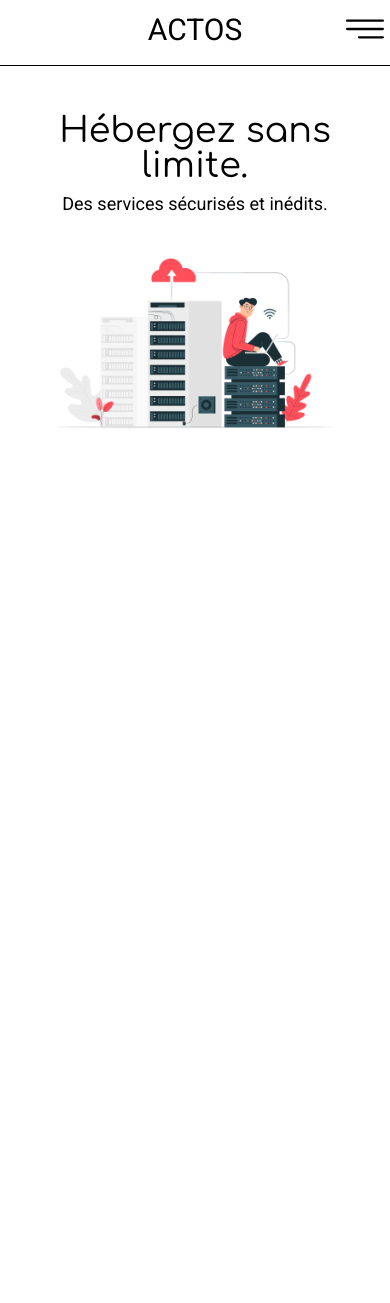
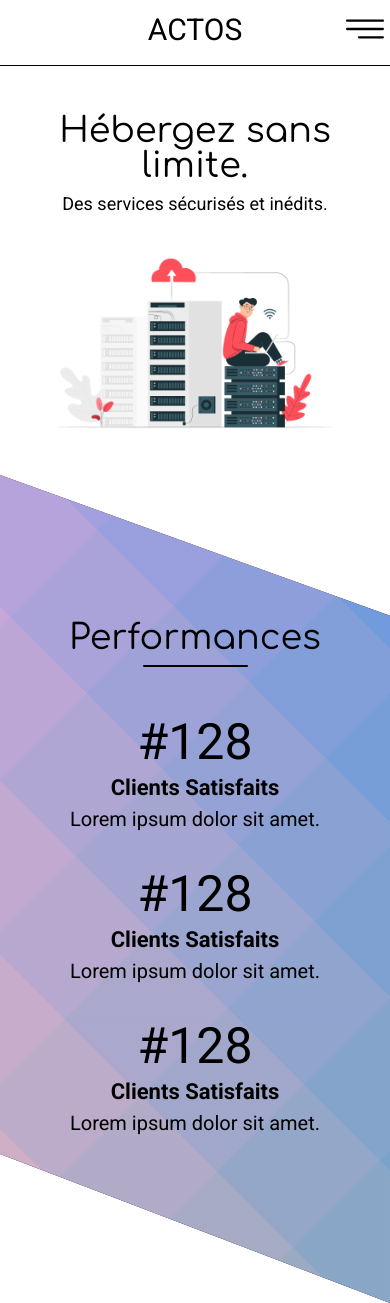
Before and after one commit to ceddevstudent89/Site-Actos, a website: page index.html in a window 390 px wide. Before the commit the page ends 875 px from the top, so only its background shows below. Drawn offline with Linux system fonts and the light colour scheme.

Commit message:
Ajout section performances

```diff
--- a/index.html
+++ b/index.html
@@ -33,6 +33,7 @@
 
     <!-- Container global -->
     <div class="container-global">
+      <!-- Accueil -->
       <div class="accueil">
         <h1 class="titre-global">Hébergez sans limite.</h1>
         <p class="sous-titre">Des services sécurisés et inédits.</p>
@@ -40,6 +41,29 @@
       </div>
     </div>
 
+    <!-- Section performances  -->
+    <div class="container-performances">
+      <h1 class="titre-global">Performances</h1>
+      <hr class="separation" />
+      <div class="container-boxs">
+        <div class="box box-1">
+          <p class="monmbre-clients">#128</p>
+          <p class="type-de-clients">Clients Satisfaits</p>
+          <div class="info-clients">Lorem ipsum dolor sit amet.</div>
+        </div>
+        <div class="box box-2">
+          <p class="monmbre-clients">#128</p>
+          <p class="type-de-clients">Clients Satisfaits</p>
+          <div class="info-clients">Lorem ipsum dolor sit amet.</div>
+        </div>
+        <div class="box box-3">
+          <p class="monmbre-clients">#128</p>
+          <p class="type-de-clients">Clients Satisfaits</p>
+          <div class="info-clients">Lorem ipsum dolor sit amet.</div>
+        </div>
+      </div>
+    </div>
+
     <script src="./scripts/app.js"></script>
   </body>
 </html>
--- a/scss/pages_scss/_accueil.scss
+++ b/scss/pages_scss/_accueil.scss
@@ -113,7 +113,7 @@ nav li a:hover::after {
 
 // Container GLOBAL
 .container-global {
-  padding-bottom: 400px;
+  // padding-bottom: 400px;
 }
 
 // Accueil
@@ -191,3 +191,136 @@ nav li a:hover::after {
     width: 320px;
   }
 }
+
+// Performance
+
+.container-performances {
+  padding: 120px 20px 170px;
+  margin-bottom: 100px;
+  background: #000;
+  clip-path: polygon(0 0, 100% 17%, 100% 100%, 0 82%);
+  background-image: linear-gradient(
+      45deg,
+      rgba(254, 246, 210, 0.53) 0%,
+      rgba(254, 246, 210, 0.53) 14.286%,
+      rgba(221, 240, 216, 0.53) 14.286%,
+      rgba(221, 240, 216, 0.53) 28.572%,
+      rgba(188, 233, 223, 0.53) 28.572%,
+      rgba(188, 233, 223, 0.53) 42.858%,
+      rgba(156, 227, 229, 0.53) 42.858%,
+      rgba(156, 227, 229, 0.53) 57.144%,
+      rgba(123, 220, 235, 0.53) 57.144%,
+      rgba(123, 220, 235, 0.53) 71.42999999999999%,
+      rgba(90, 214, 242, 0.53) 71.43%,
+      rgba(90, 214, 242, 0.53) 85.71600000000001%,
+      rgba(57, 207, 248, 0.53) 85.716%,
+      rgba(57, 207, 248, 0.53) 100.002%
+    ),
+    linear-gradient(
+      135deg,
+      rgb(246, 99, 200) 0%,
+      rgb(246, 99, 200) 12.5%,
+      rgb(223, 98, 196) 12.5%,
+      rgb(223, 98, 196) 25%,
+      rgb(199, 97, 192) 25%,
+      rgb(199, 97, 192) 37.5%,
+      rgb(176, 96, 188) 37.5%,
+      rgb(176, 96, 188) 50%,
+      rgb(152, 95, 184) 50%,
+      rgb(152, 95, 184) 62.5%,
+      rgb(129, 94, 180) 62.5%,
+      rgb(129, 94, 180) 75%,
+      rgb(105, 93, 176) 75%,
+      rgb(105, 93, 176) 87.5%,
+      rgb(82, 92, 172) 87.5%,
+      rgb(82, 92, 172) 100%
+    );
+}
+
+.separation {
+  margin: 0 auto 70px;
+  height: 2px;
+  width: 300px;
+  border-radius: 3px;
+  background: #000;
+  border: none;
+}
+
+.container-boxs {
+  width: 100%;
+  @extend %flex-double-centre;
+}
+
+.box {
+  margin: 0 50px;
+}
+
+.box p {
+  text-align: center;
+}
+
+.monmbre-clients {
+  font-size: 85px;
+  padding-bottom: 10px;
+}
+
+.type-de-clients {
+  font-size: 30px;
+  padding-bottom: 10px;
+  font-weight: bold;
+}
+
+.info-clients {
+  font-size: 20px;
+}
+
+@media screen and (max-width: 1000px) {
+  .monmbre-clients {
+    font-size: 80px;
+  }
+}
+
+@media screen and (max-width: 750px) {
+  .container-performances {
+    padding: 175px 20px 150px;
+  }
+  .container-boxs {
+    flex-direction: column;
+  }
+  .box {
+    margin: 20px 0;
+  }
+  .separation {
+    margin: 0 auto 30px;
+    width: 30%;
+  }
+  .monmbre-clients {
+    font-size: 80px;
+  }
+  .type-de-clients {
+    font-size: 25px;
+  }
+  .info-clients {
+    width: 100%;
+    font-size: 22px;
+  }
+}
+
+@media screen and (max-width: 650px) {
+  .container-performances {
+    padding: 135px 20px 150px;
+  }
+  .container-boxs {
+    flex-direction: column;
+  }
+  .monmbre-clients {
+    font-size: 50px;
+  }
+  .type-de-clients {
+    font-size: 22px;
+  }
+  .info-clients {
+    width: 100%;
+    font-size: 20px;
+  }
+}
```
Also changed, not shown: styles/style.css, 1 other file.
